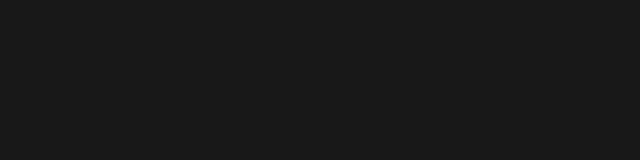
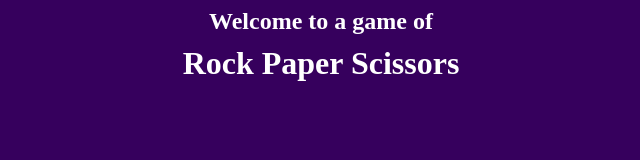
Before and after one commit to abscertainty/rock-paper-scissors, a plain HTML site: page index.html in a window 1280 px wide. Shown: the whole page, without its empty margins (319-959 px from the left). Drawn offline with Linux system fonts and the light colour scheme.

Commit message:
Add style sheet and title to the page

```diff
--- a/index.html
+++ b/index.html
@@ -4,13 +4,13 @@
     <meta charset="UTF-8">
     <meta name="viewport" content="width=device-width, initial-scale=1.0">
     <title>Rock Paper Scissors</title>
-    <style>
-        body {
-            background-color: rgb(24, 24, 24);
-        }
-    </style>
+    <link rel="stylesheet" href="style.css">
 </head>
 <body>
-   <script src="script.js"></script>
+    <div class="title">
+        <h2>Welcome to a game of</h2>
+        <h1>Rock Paper Scissors</h1>
+    </div>
+    <script src="script.js"></script>
 </body>
 </html>
--- /dev/null
+++ b/style.css
@@ -0,0 +1,21 @@
+body {
+    background-color: rgb(54, 0, 93);
+    display: flex;
+    justify-content: center;
+    align-items: center;
+}
+
+.title {
+    display: flex;
+    flex-direction: column;
+    justify-content: center;
+    align-items: center;
+    gap: 10px;
+}
+
+.title h1,
+.title h2 {
+    color: white;
+    margin: 0px;
+    padding: 0px;
+}
```
